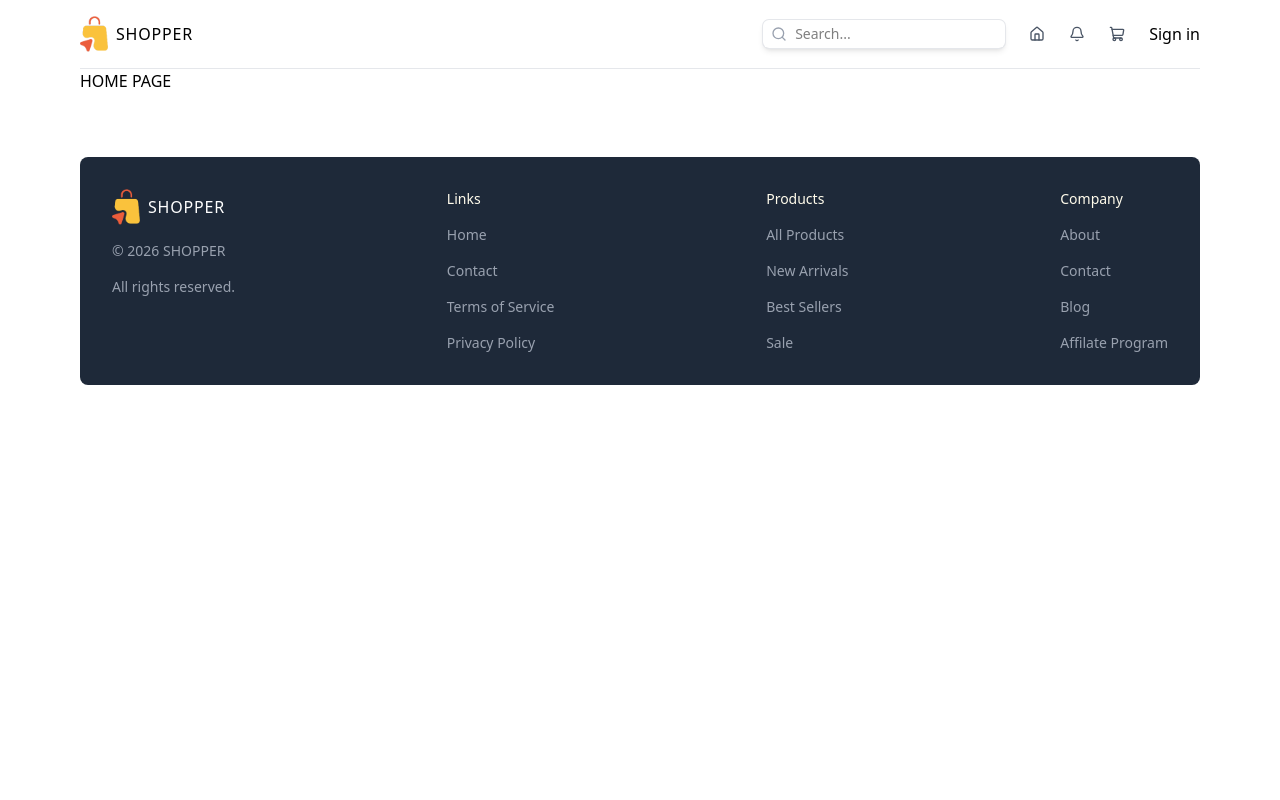
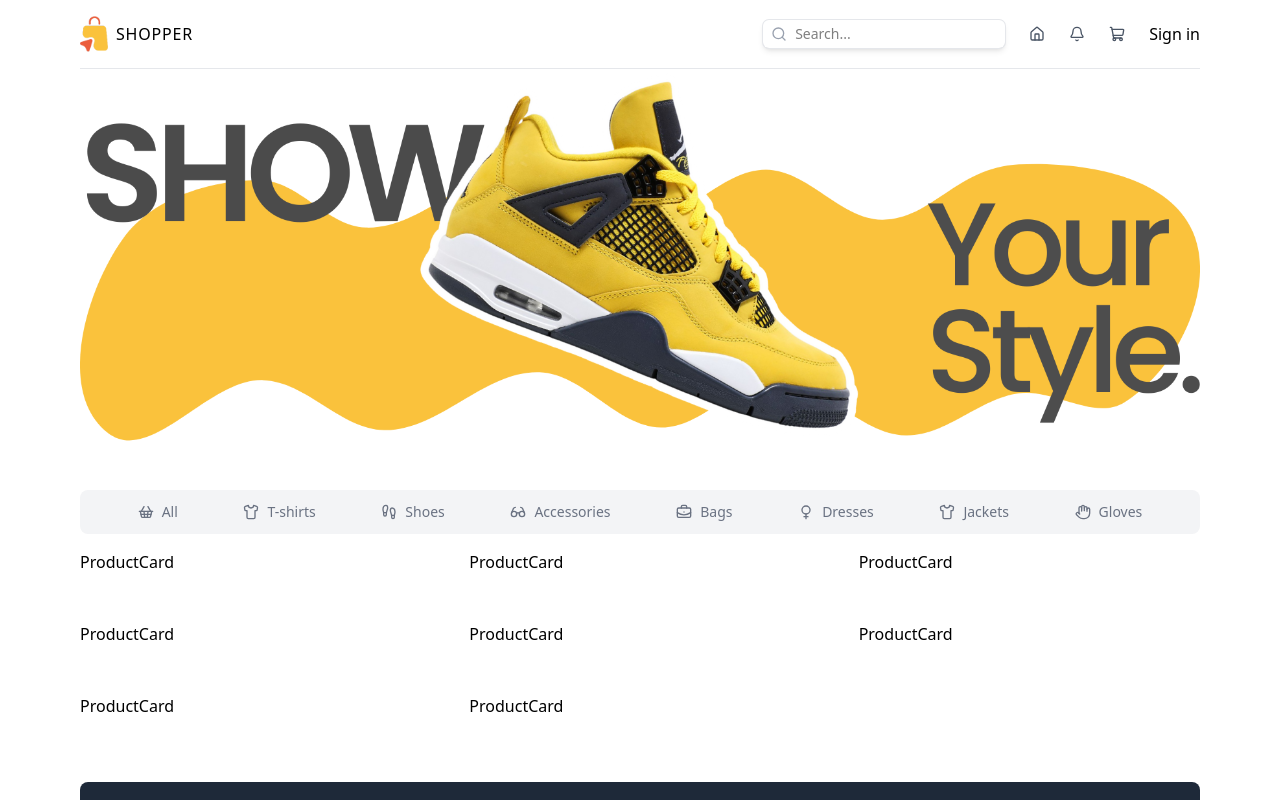
Before and after one commit to milad-ramavandi/e-commerce-ui, a Next.js app: page / in a window 1280 px wide. Shown: the top 800 px of the page. Built offline with nearby package versions, Linux system fonts and the light colour scheme.

Commit message:
feat: implementing Categories component

```diff
--- a/app/page.tsx
+++ b/app/page.tsx
@@ -1,5 +1,16 @@
+import Categories from "@/components/Categories";
+import ProductsList from "@/components/ProductsList";
+import { FEATURED } from "@/constants";
+import Image from "next/image";
+
 export default function Home() {
   return (
-    <div className="">HOME PAGE</div>
+    <div className="">
+      <div className="relative aspect-3/1 mb-12">
+        <Image src={FEATURED} alt="featured product" fill loading="eager"/>
+      </div>
+      <Categories/>
+      <ProductsList/>
+    </div>
   );
 }
--- /dev/null
+++ b/components/Categories.tsx
@@ -0,0 +1,133 @@
+"use client";
+
+import {
+  BriefcaseBusiness,
+  ChevronLeft,
+  ChevronRight,
+  Footprints,
+  Glasses,
+  Hand,
+  Shirt,
+  ShoppingBasket,
+  Venus,
+} from "lucide-react";
+import { usePathname, useRouter, useSearchParams } from "next/navigation";
+import { useEffect, useRef, useState } from "react";
+
+const categories = [
+  {
+    name: "All",
+    icon: <ShoppingBasket className="w-4 h-4" />,
+    slug: "all",
+  },
+  {
+    name: "T-shirts",
+    icon: <Shirt className="w-4 h-4" />,
+    slug: "t-shirts",
+  },
+  {
+    name: "Shoes",
+    icon: <Footprints className="w-4 h-4" />,
+    slug: "shoes",
+  },
+  {
+    name: "Accessories",
+    icon: <Glasses className="w-4 h-4" />,
+    slug: "accessories",
+  },
+  {
+    name: "Bags",
+    icon: <BriefcaseBusiness className="w-4 h-4" />,
+    slug: "bags",
+  },
+  {
+    name: "Dresses",
+    icon: <Venus className="w-4 h-4" />,
+    slug: "dresses",
+  },
+  {
+    name: "Jackets",
+    icon: <Shirt className="w-4 h-4" />,
+    slug: "jackets",
+  },
+  {
+    name: "Gloves",
+    icon: <Hand className="w-4 h-4" />,
+    slug: "gloves",
+  },
+];
+
+const Categories = () => {
+  const scrollRef = useRef<HTMLDivElement | null>(null);
+  const [canScrollLeft, setCanScrollLeft] = useState<boolean>(false);
+  const [canScrollRight, setCanScrollRight] = useState<boolean>(false);
+  const searchParams = useSearchParams();
+  const router = useRouter();
+  const pathname = usePathname();
+
+  const selectedCategory = searchParams.get("category");
+
+  const checkForScrollPosition = () => {
+    if (!scrollRef.current) return;
+    const { scrollLeft, scrollWidth, clientWidth } = scrollRef.current;
+    setCanScrollLeft(scrollLeft > 0);
+    setCanScrollRight(scrollLeft + clientWidth + 1 < scrollWidth);
+  };
+
+  useEffect(() => {
+    checkForScrollPosition();
+    const handleResize = () => {
+      checkForScrollPosition();
+    };
+    window.addEventListener("resize", handleResize);
+    return () => window.removeEventListener("resize", handleResize);
+  }, []);
+
+  const scroll = (offset: number) => {
+    scrollRef?.current?.scrollBy({ left: offset, behavior: "smooth" });
+  };
+
+  const searchParamsHandle = (value: string) => {
+    const params = new URLSearchParams(searchParams);
+    params.set("category", value);
+    router.push(`${pathname}?${params.toString()}`, { scroll: false });
+  };
+  return (
+    <div className="relative">
+      {canScrollLeft && (
+        <button
+          onClick={() => scroll(-150)}
+          className="w-12.5 h-full block absolute left-0 top-0 bg-linear-to-l from-transparent to-white z-50"
+        >
+          <ChevronLeft className="text-black opacity-60 absolute left-0 -translate-y-1/2" />
+        </button>
+      )}
+      <div
+        ref={scrollRef}
+        onScroll={checkForScrollPosition}
+        className="flex justify-evenly gap-2 bg-gray-100 p-2 rounded-lg mb-4 text-sm overflow-x-scroll scrollbar-none"
+      >
+        {categories.map((category) => (
+          <div
+            className={`flex items-center justify-center gap-2 cursor-pointer px-2 py-1 rounded-md text-nowrap ${selectedCategory === category.slug ? "bg-white" : "text-gray-500"}`}
+            key={category.name}
+            onClick={() => searchParamsHandle(category.slug)}
+          >
+            {category.icon}
+            {category.name}
+          </div>
+        ))}
+      </div>
+      {canScrollRight && (
+        <button
+          onClick={() => scroll(150)}
+          className="w-12.5 block h-full absolute right-0 top-0 bg-linear-to-r from-transparent to-white z-50"
+        >
+          <ChevronRight className="text-black opacity-60 absolute right-0 -translate-y-1/2" />
+        </button>
+      )}
+    </div>
+  );
+};
+
+export default Categories;
--- /dev/null
+++ b/components/ProductCard.tsx
@@ -0,0 +1,7 @@
+import { IProduct } from "@/types";
+
+const ProductCard = ({ product }: { product: IProduct }) => {
+  return <div>ProductCard</div>;
+};
+
+export default ProductCard;
--- /dev/null
+++ b/components/ProductsList.tsx
@@ -0,0 +1,14 @@
+import { products } from "@/constants";
+import ProductCard from "./ProductCard";
+
+const ProductsList = () => {
+  return (
+    <div className="grid grid-cols-1 sm:grid-cols-2 xl:grid-cols-3 2xl:grid-cols-4 gap-12">
+      {products.map((product) => (
+        <ProductCard key={product.id} product={product}/>
+      ))}
+    </div>
+  );
+};
+
+export default ProductsList;
--- a/constants/index.ts
+++ b/constants/index.ts
@@ -1,6 +1,9 @@
 // ADDRESS LOCAL IMAGE
 
+import { IProduct } from "@/types";
+
 export const LOGO = "/logo.png";
+export const FEATURED = "/featured.png"
 
 
 
@@ -8,3 +11,117 @@
 
 export const HOME = "/";
 export const SIGNIN = "/login"
+
+
+// PRODUCTS SAMPLE
+
+export const products: IProduct[] = [
+  {
+    id: 1,
+    name: "Adidas CoreFit T-Shirt",
+    shortDescription:
+      "Lorem ipsum dolor sit amet consect adipisicing elit lorem ipsum dolor sit.",
+    description:
+      "Lorem ipsum dolor sit amet consect adipisicing elit lorem ipsum dolor sit. Lorem ipsum dolor sit amet consect adipisicing elit lorem ipsum dolor sit. Lorem ipsum dolor sit amet consect adipisicing elit lorem ipsum dolor sit.",
+    price: 39.9,
+    sizes: ["s", "m", "l", "xl", "xxl"],
+    colors: ["gray", "purple", "green"],
+    images: {
+      gray: "/products/1g.png",
+      purple: "/products/1p.png",
+      green: "/products/1gr.png",
+    },
+  },
+  {
+    id: 2,
+    name: "Puma Ultra Warm Zip",
+    shortDescription:
+      "Lorem ipsum dolor sit amet consect adipisicing elit lorem ipsum dolor sit.",
+    description:
+      "Lorem ipsum dolor sit amet consect adipisicing elit lorem ipsum dolor sit. Lorem ipsum dolor sit amet consect adipisicing elit lorem ipsum dolor sit. Lorem ipsum dolor sit amet consect adipisicing elit lorem ipsum dolor sit.",
+    price: 59.9,
+    sizes: ["s", "m", "l", "xl"],
+    colors: ["gray", "green"],
+    images: { gray: "/products/2g.png", green: "/products/2gr.png" },
+  },
+  {
+    id: 3,
+    name: "Nike Air Essentials Pullover",
+    shortDescription:
+      "Lorem ipsum dolor sit amet consect adipisicing elit lorem ipsum dolor sit.",
+    description:
+      "Lorem ipsum dolor sit amet consect adipisicing elit lorem ipsum dolor sit. Lorem ipsum dolor sit amet consect adipisicing elit lorem ipsum dolor sit. Lorem ipsum dolor sit amet consect adipisicing elit lorem ipsum dolor sit.",
+    price: 69.9,
+    sizes: ["s", "m", "l"],
+    colors: ["green", "blue", "black"],
+    images: {
+      green: "/products/3gr.png",
+      blue: "/products/3b.png",
+      black: "/products/3bl.png",
+    },
+  },
+  {
+    id: 4,
+    name: "Nike Dri Flex T-Shirt",
+    shortDescription:
+      "Lorem ipsum dolor sit amet consect adipisicing elit lorem ipsum dolor sit.",
+    description:
+      "Lorem ipsum dolor sit amet consect adipisicing elit lorem ipsum dolor sit. Lorem ipsum dolor sit amet consect adipisicing elit lorem ipsum dolor sit. Lorem ipsum dolor sit amet consect adipisicing elit lorem ipsum dolor sit.",
+    price: 29.9,
+    sizes: ["s", "m", "l"],
+    colors: ["white", "pink"],
+    images: { white: "/products/4w.png", pink: "/products/4p.png" },
+  },
+  {
+    id: 5,
+    name: "Under Armour StormFleece",
+    shortDescription:
+      "Lorem ipsum dolor sit amet consect adipisicing elit lorem ipsum dolor sit.",
+    description:
+      "Lorem ipsum dolor sit amet consect adipisicing elit lorem ipsum dolor sit. Lorem ipsum dolor sit amet consect adipisicing elit lorem ipsum dolor sit. Lorem ipsum dolor sit amet consect adipisicing elit lorem ipsum dolor sit.",
+    price: 49.9,
+    sizes: ["s", "m", "l"],
+    colors: ["red", "orange", "black"],
+    images: {
+      red: "/products/5r.png",
+      orange: "/products/5o.png",
+      black: "/products/5bl.png",
+    },
+  },
+  {
+    id: 6,
+    name: "Nike Air Max 270",
+    shortDescription:
+      "Lorem ipsum dolor sit amet consect adipisicing elit lorem ipsum dolor sit.",
+    description:
+      "Lorem ipsum dolor sit amet consect adipisicing elit lorem ipsum dolor sit. Lorem ipsum dolor sit amet consect adipisicing elit lorem ipsum dolor sit. Lorem ipsum dolor sit amet consect adipisicing elit lorem ipsum dolor sit.",
+    price: 59.9,
+    sizes: ["40", "42", "43", "44"],
+    colors: ["gray", "white"],
+    images: { gray: "/products/6g.png", white: "/products/6w.png" },
+  },
+  {
+    id: 7,
+    name: "Nike Ultraboost Pulse ",
+    shortDescription:
+      "Lorem ipsum dolor sit amet consect adipisicing elit lorem ipsum dolor sit.",
+    description:
+      "Lorem ipsum dolor sit amet consect adipisicing elit lorem ipsum dolor sit. Lorem ipsum dolor sit amet consect adipisicing elit lorem ipsum dolor sit. Lorem ipsum dolor sit amet consect adipisicing elit lorem ipsum dolor sit.",
+    price: 69.9,
+    sizes: ["40", "42", "43"],
+    colors: ["gray", "pink"],
+    images: { gray: "/products/7g.png", pink: "/products/7p.png" },
+  },
+  {
+    id: 8,
+    name: "Levi’s Classic Denim",
+    shortDescription:
+      "Lorem ipsum dolor sit amet consect adipisicing elit lorem ipsum dolor sit.",
+    description:
+      "Lorem ipsum dolor sit amet consect adipisicing elit lorem ipsum dolor sit. Lorem ipsum dolor sit amet consect adipisicing elit lorem ipsum dolor sit. Lorem ipsum dolor sit amet consect adipisicing elit lorem ipsum dolor sit.",
+    price: 59.9,
+    sizes: ["s", "m", "l"],
+    colors: ["blue", "green"],
+    images: { blue: "/products/8b.png", green: "/products/8gr.png" },
+  },
+];
--- /dev/null
+++ b/types/index.ts
@@ -0,0 +1,10 @@
+export interface IProduct {
+  id: string | number;
+  name: string;
+  shortDescription: string;
+  description: string;
+  price: number;
+  sizes: string[];
+  colors: string[];
+  images: Record<string, string>;
+};
```
